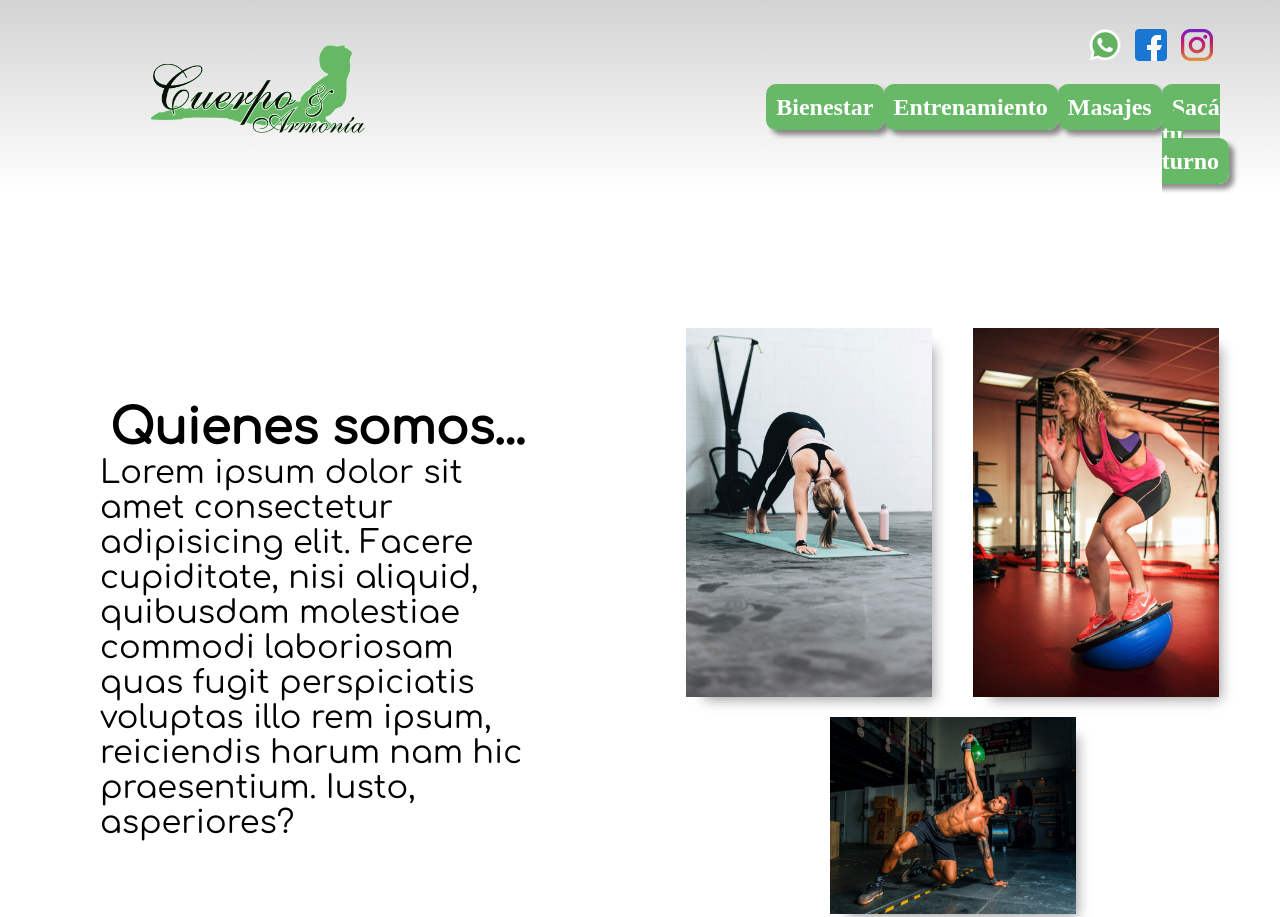
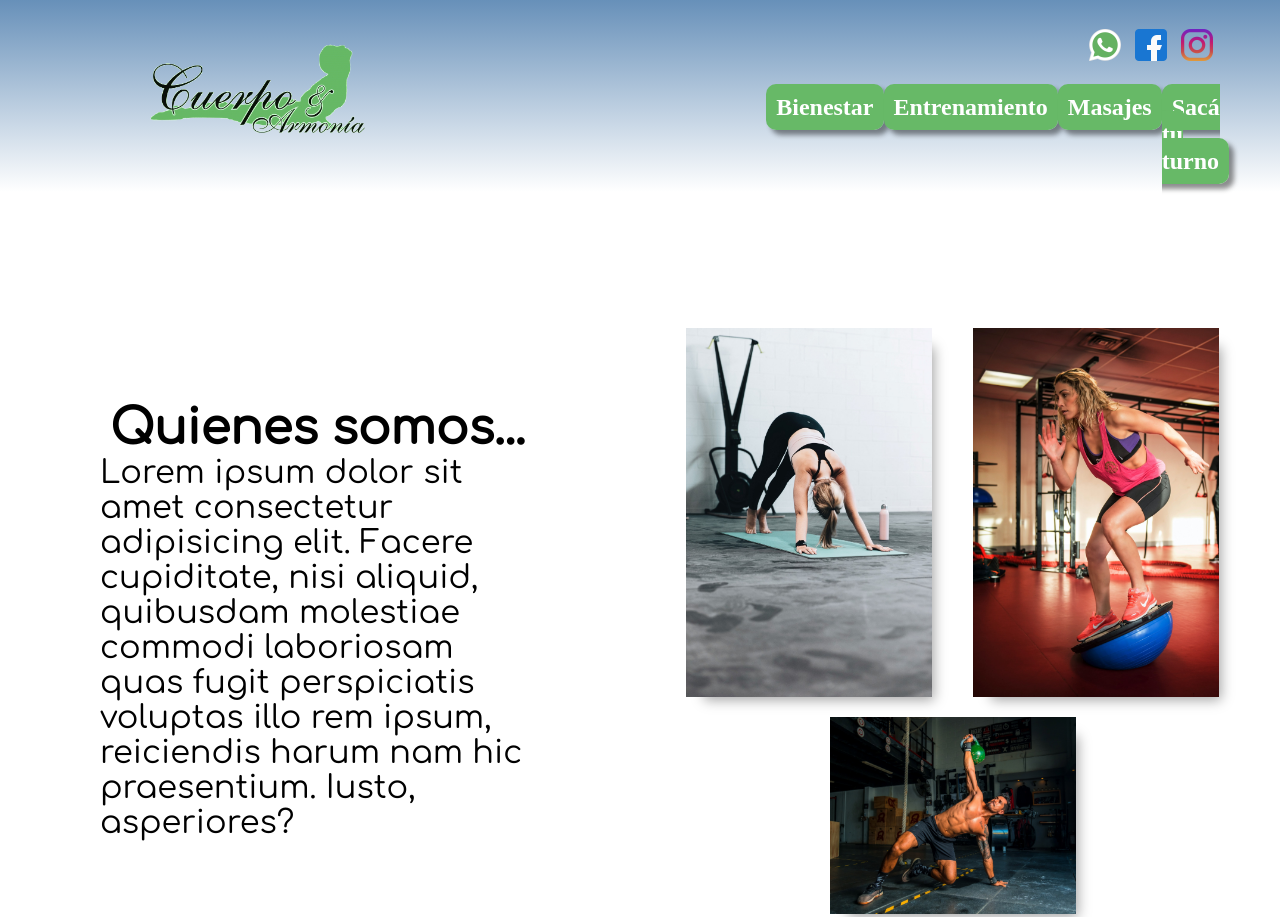
Before and after one commit to JuanBenega/Proyecto-Desarrollo-Web, a plain HTML site: page index.html in a window 1280 px wide. Shown: the top 917 px of the page. Drawn offline with Linux system fonts and the light colour scheme.

Commit message:
Modificaciones color hedear

```diff
--- a/style.css
+++ b/style.css
@@ -64,7 +64,7 @@
 /***************************************************** HEADER */
 .header {
     grid-area: header;
-    background-image: linear-gradient(to top, white, lightgray);
+    background-image: linear-gradient(to top, white, #6790B9);
 }
 
 /*estilo Nav Header*/
```
